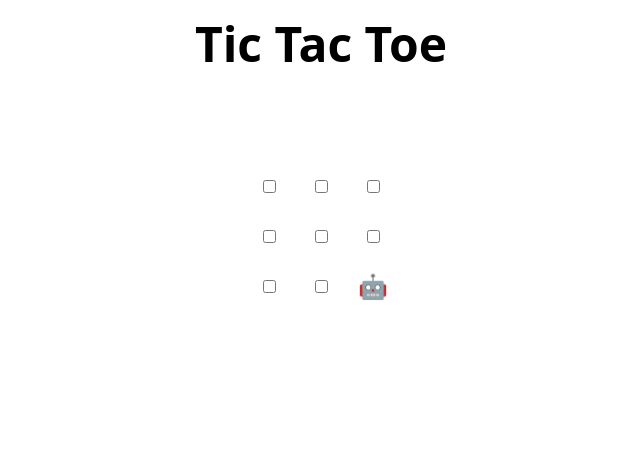
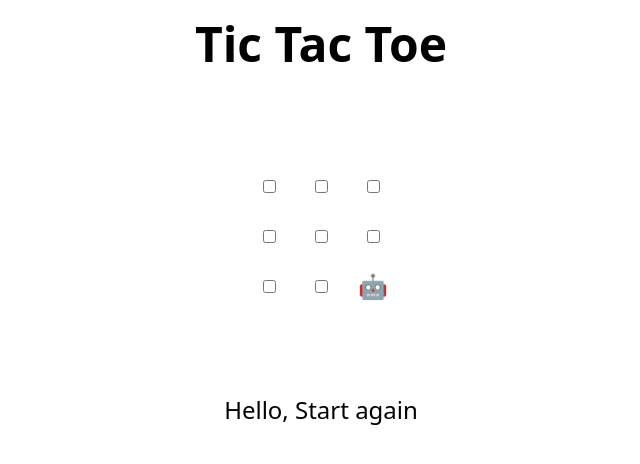
Before and after one commit to Hafsa-shoaib989/MLSA-Review-Pull-Requests, a plain HTML site: page index.html in a window 1280 px wide. Shown: the whole page, without its empty margins (319-959 px from the left). Drawn offline with Linux system fonts and the light colour scheme.

Commit message:
Update index.html
Hafsa Shoaib-MLSA

```diff
--- a/index.html
+++ b/index.html
@@ -47,6 +47,7 @@
   </tr>
 </table>
 
+<p>Hello, Start again</p>
 <h2 hidden>Game over, refresh to play again 🧑‍💻 🤖!</h2>
 
 <script>
```
